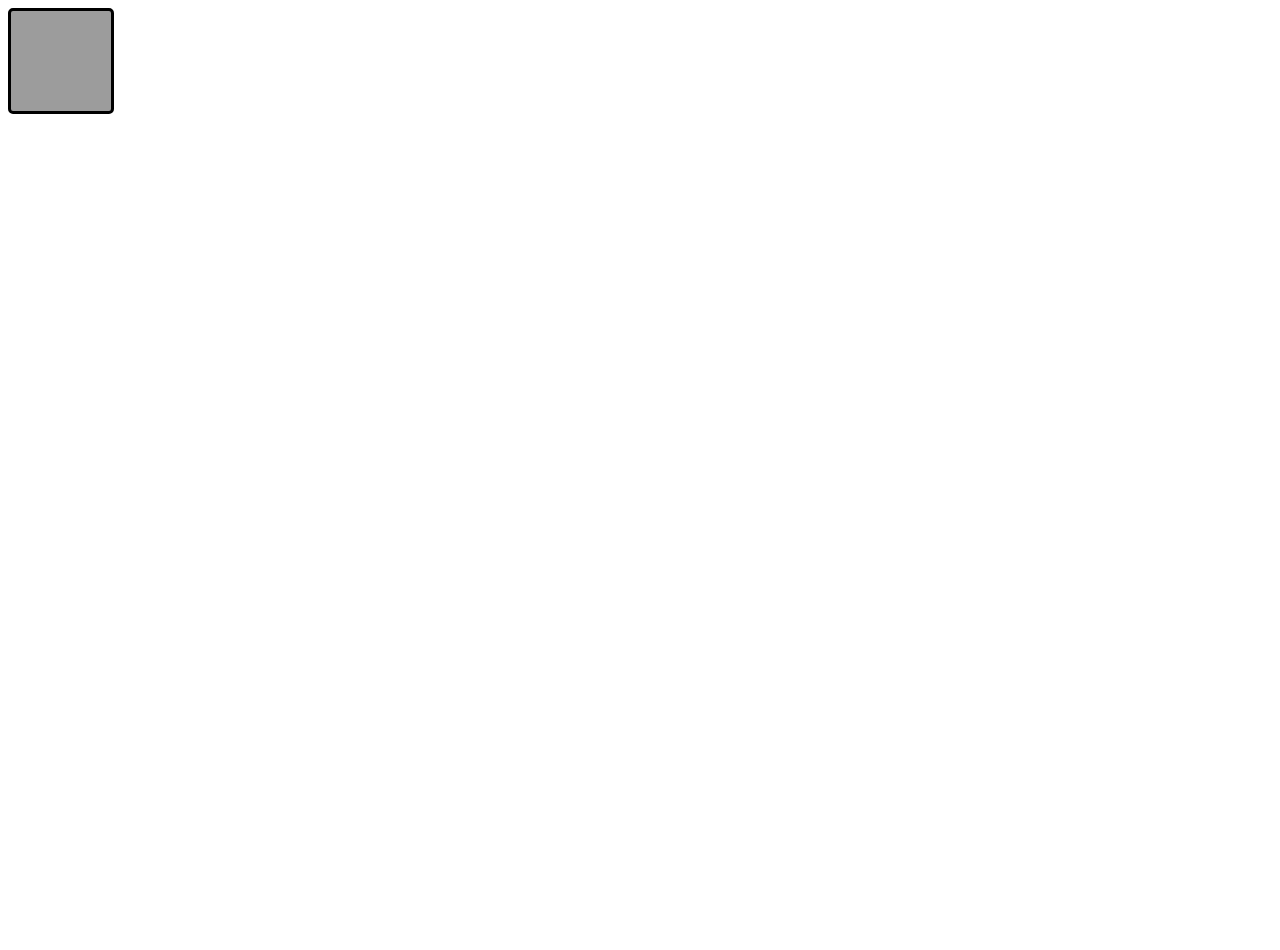
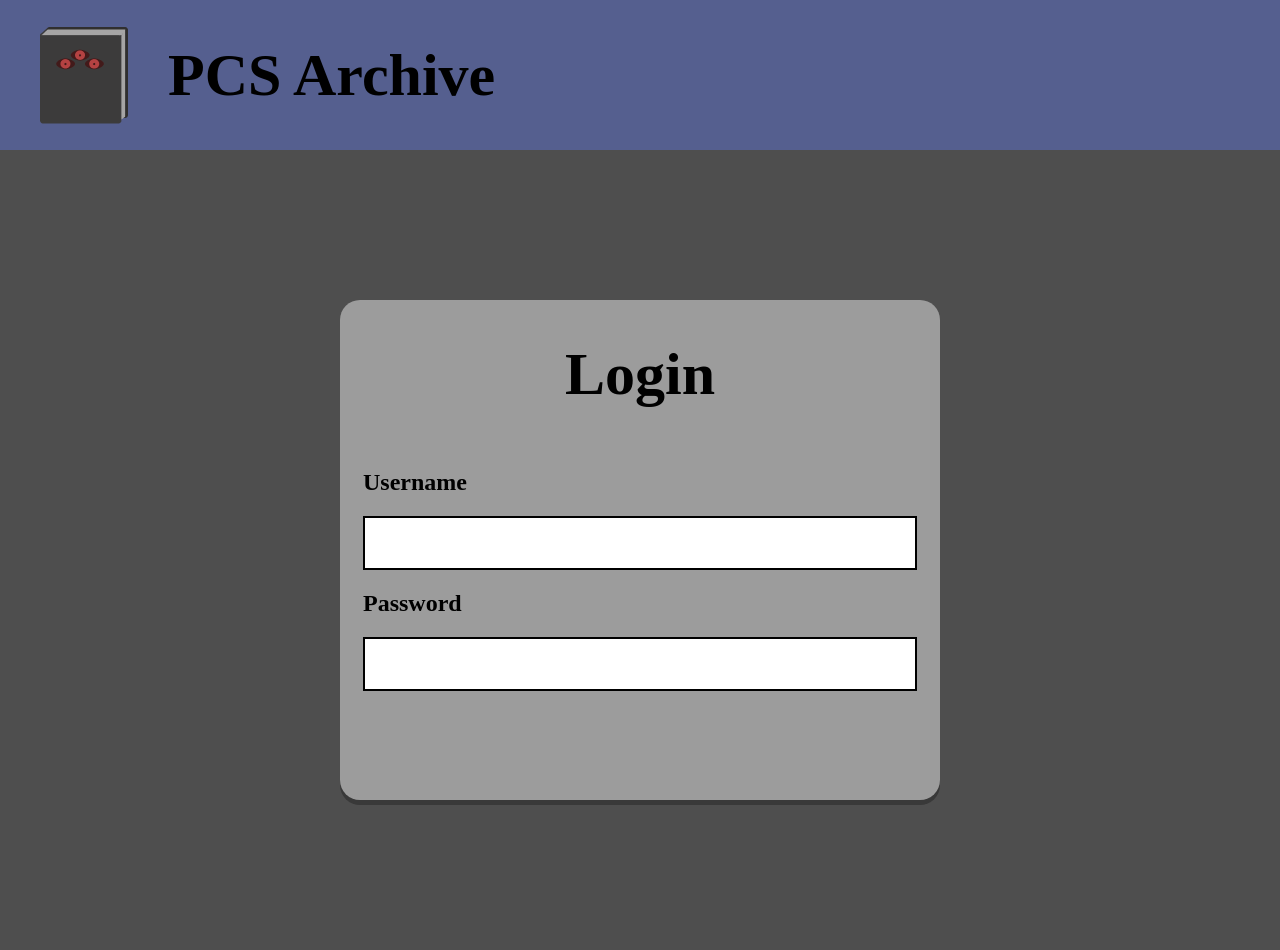
Before and after one commit to Meenol/PCS-Archives, a Django app: page /login/ in a window 1280 px wide. Before the commit the page ends 114 px from the top, so only its background shows below. Run offline with Django 5.2, Linux system fonts and the light colour scheme; some web fonts are replaced.

Commit message:
created frontend of login page, added logo, added possible font

```diff
--- a/pcsarchive/pcsarchive/settings.py
+++ b/pcsarchive/pcsarchive/settings.py
@@ -117,6 +117,10 @@ USE_TZ = True
 
 STATIC_URL = 'static/'
 
+STATICFILES_DIRS = [
+    BASE_DIR / "static",  # Adjust this to your static folder's location
+]
+
 # Default primary key field type
 # https://docs.djangoproject.com/en/5.1/ref/settings/#default-auto-field
 
--- a/pcsarchive/templates/login.html
+++ b/pcsarchive/templates/login.html
@@ -1,24 +1,105 @@
 <!DOCTYPE html>
+{% load static %}
 <html>
     <head>
         <title>My Project</title>
 
         <style>
 
-            .loginbackdrop {
-                height: 100px;
-                width: 100px;
+            @font-face {
+                        font-family: 'Jeju';
+                        src: url("{% static 'fonts/JejuHallasan-Regular.ttf' %}") format('truetype');
+                        font-weight: normal;
+                        font-style: normal;
+                    }
+
+            #header {
+                background: #555F8F;
+                min-height: 150px;
+                max-height: 250px;
+                width: 100%;
+                display: flex;
+                justify-content: flex-start; /* Centers horizontally */
+                align-items: center;
+                flex-direction: row;
+                gap: 40px;
+            }
+
+            #symbol{
+                display: flex;
+                margin-left: 40px;
+            }
+
+            #logo {
+                width: 100%; /* Adjust the size of the image as needed */
+                height: auto; /* Keeps the image aspect ratio intact */
+            }
+
+            body {
+                background-color: #4E4E4E; /* Change this to any color you want */
+                margin: 0; /* Removes default margin */
+                height: 100vh; /* Ensures full page coverage */
+            }
+
+            #loginarea{
+                display: flex;
+                justify-content: center;
+                align-items: center;
+                height: 100vh;
+
+            }
+
+            .backdrop {
+                display: flex;
+                flex-direction: column;
+                height: 500px;
+                width: 600px;
                 background-color: #9C9C9C;
-                border-radius: 5px;
-                border: solid;
+                border-radius: 20px;
+                box-shadow: 0px 5px #393939;
+                align-items: center;
+                /*justify-content: center;*/
+                gap: 0px;
+            }
+
+            .form_area{
+                display: flex;
+                flex-direction: column;
+                /*
+                align-items: center;
+                justify-content: center;
+                text-align: left;
+                */
+            }
+
+            .forms {
+                height:50px;
+                width:550px;
+                background-color: white;
+                border:2px solid;
             }
 
         </style>
     </head>
 
     <body>
-            <div class= loginbackdrop>
+        <div id="header">
+            <div id="symbol">
+                <img src="{% static 'static_images/PCSSymbol.png' %}" id="logo">
+            </div>
+            <h1 style="font-family:'Jeju'; font-size: 60px;">PCS Archive</h1>
+        </div>
 
+        <div id="loginarea">
+            <div class="backdrop">
+                <h1 style="font-family:'Jeju'; font-size: 60px;">Login</h1>
+                <div class="form_area">
+                    <h2 style="font-family:'Jeju';">Username</h2>
+                    <div class="forms"></div>
+                    <h2 style="font-family:'Jeju';">Password</h2>
+                    <div class="forms"></div>
+                </div>
             </div>
+        </div>
     </body>
 </html>
```
Also changed, not shown: pcsarchive/static/static_images/PCSSymbol.png (added), 1 other file.
